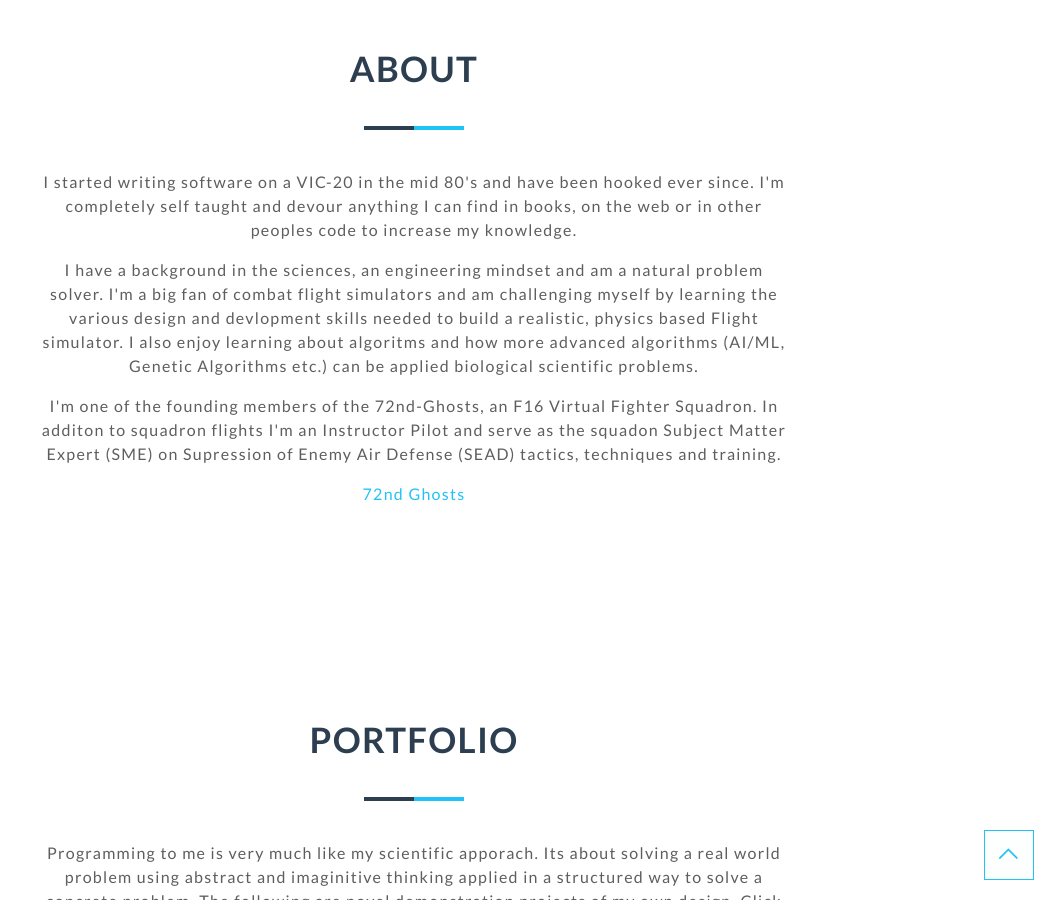
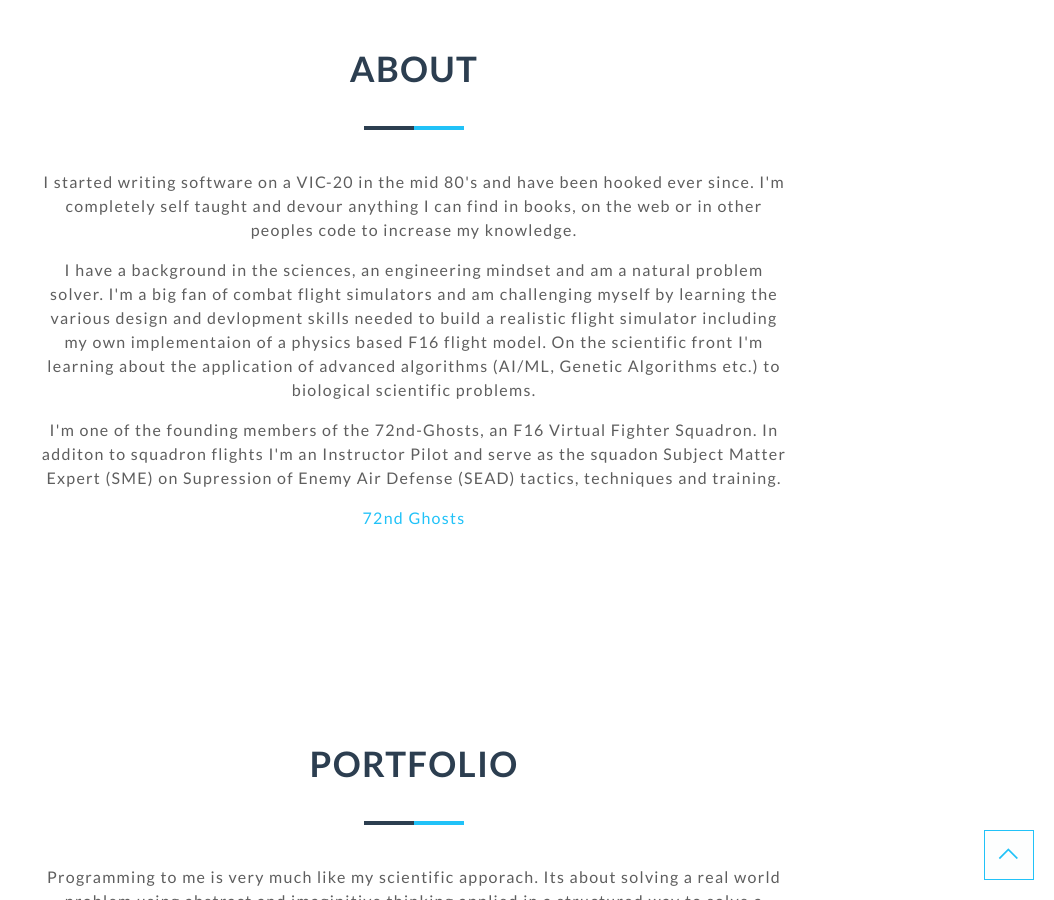
Before and after one commit to Gamernaut/gamernaut.github.io, a Jekyll site: the page built from index.html, in a window 1280 px wide and 900 px high, scrolled down 1129 px. Shown: the whole window, without its empty margins (226-1280 px from the left). Built offline with Jekyll 4.4.1, drawn with Linux system fonts in a browser that asks for light colours; nearby versions of some CDN libraries.

Commit message:
Update _config.yml

```diff
--- a/_config.yml
+++ b/_config.yml
@@ -83,7 +83,7 @@
 #####################################
 about-title: About
 about-description: I started writing software on a VIC-20 in the mid 80's and have been hooked ever since. I'm completely self taught and devour anything I can find in books, on the web or in other peoples code to increase my knowledge.
-about-description2: I have a background in the sciences, an engineering mindset and am a natural problem solver. I'm a big fan of combat flight simulators and am challenging myself by learning the various design and devlopment skills needed to build a realistic, physics based Flight simulator. I also enjoy learning about algoritms and how more advanced algorithms (AI/ML, Genetic Algorithms etc.) can be applied biological scientific problems.
+about-description2: I have a background in the sciences, an engineering mindset and am a natural problem solver. I'm a big fan of combat flight simulators and am challenging myself by learning the various design and devlopment skills needed to build a realistic flight simulator including my own implementaion of a physics based F16 flight model. On the scientific front I'm learning about the application of advanced algorithms (AI/ML, Genetic Algorithms etc.) to biological scientific problems.
 about-description3: I'm one of the founding members of the 72nd-Ghosts, an F16 Virtual Fighter Squadron. In additon to squadron flights I'm an Instructor Pilot and serve as the squadon Subject Matter Expert (SME) on Supression of Enemy Air Defense (SEAD) tactics, techniques and training. <p> <a href="https://bit.ly/3m6rbdA">72nd Ghosts</a><p>
 
 #####################################
```
